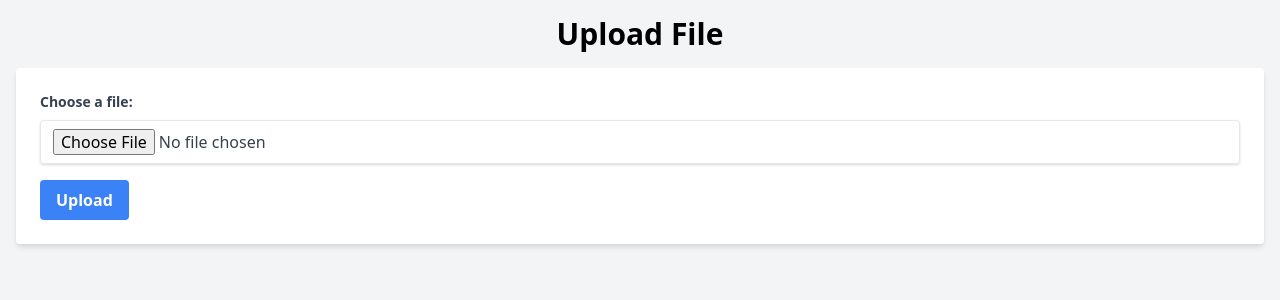
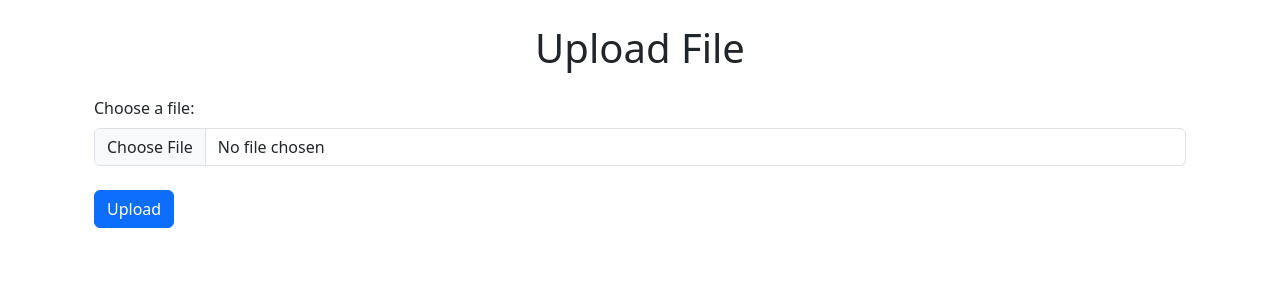
Before and after one commit to kbazant/file-share, a Flask app: page / in a window 1280 px wide. Shown: the top 300 px of the page. Run offline with Flask 3, Linux system fonts and the light colour scheme.

Commit message:
replaced Tailwaind framework with Bootstrap

```diff
--- a/templates/index.html
+++ b/templates/index.html
@@ -5,7 +5,7 @@
     <meta charset="UTF-8">
     <meta name="viewport" content="width=device-width, initial-scale=1.0">
     <title>File Upload</title>
-    <link rel="stylesheet" href="https://cdnjs.cloudflare.com/ajax/libs/tailwindcss/2.2.19/tailwind.min.css">
+    <link rel="stylesheet" href="https://cdn.jsdelivr.net/npm/bootstrap@5.3.0/dist/css/bootstrap.min.css">
     <script>
         function copyToClipboard() {
             var copyText = document.getElementById("shareLink");
@@ -24,36 +24,33 @@
         <h1 class="text-3xl font-bold text-center mb-4">Upload File</h1>
         <form method="post" action="/upload" enctype="multipart/form-data" class="bg-white p-6 rounded shadow-md">
             <div class="mb-4">
-                <label class="block text-gray-700 text-sm font-bold mb-2" for="file">Choose a file:</label>
-                <input type="file" name="file" id="file"
-                    class="shadow appearance-none border rounded w-full py-2 px-3 text-gray-700 leading-tight focus:outline-none focus:shadow-outline">
+                <label class="form-label" for="file">Choose a file:</label>
+                <input type="file" name="file" id="file" class="form-control">
             </div>
-            <div class="flex items-center justify-between">
-                <button type="submit"
-                    class="bg-blue-500 hover:bg-blue-700 text-white font-bold py-2 px-4 rounded focus:outline-none focus:shadow-outline">Upload</button>
+            <div class="d-flex justify-content-between">
+                <button type="submit" class="btn btn-primary">Upload</button>
             </div>
         </form>
         {% if error %}
-        <div class="mt-4 p-4 bg-red-100 border-t-4 border-red-500 rounded-b text-red-900 shadow-md" role="alert">
-            <div class="flex">
+        <div class="mt-4 p-4 bg-red-100 border border-red-500 rounded text-red-900 shadow-md" role="alert">
+            <div class="d-flex">
                 <div>
-                    <p class="font-bold">Error</p>
+                    <p class="font-weight-bold">Error</p>
                     <p class="text-sm">{{ error }}</p>
                 </div>
             </div>
         </div>
         {% endif %}
         {% if link %}
-        <div class="mt-4 p-4 bg-green-100 border-t-4 border-green-500 rounded-b text-green-900 shadow-md" role="alert">
-            <div class="flex">
+        <div class="mt-4 p-4 bg-green-100 border border-green-500 rounded text-green-900 shadow-md" role="alert">
+            <div class="d-flex">
                 <div>
-                    <p class="font-bold">File uploaded successfully!</p>
-                    <p class="text-sm">Access it <a href="{{ link }}" class="text-blue-500 underline">here</a>.</p>
+                    <p class="font-weight-bold">File uploaded successfully!</p>
+                    <p class="text-sm">Access it <a href="{{ link }}"
+                            class="text-blue-500 text-decoration-underline">here</a>.</p>
                     <p class="text-sm">Link valid until: {{ expiry_time }}</p>
                     <input type="hidden" value="{{ link }}" id="shareLink" readonly>
-                    <button onclick="copyToClipboard()"
-                        class="bg-blue-500 hover:bg-blue-700 text-white font-bold py-2 px-4 rounded focus:outline-none focus:shadow-outline mt-2">Copy
-                        Link</button>
+                    <button onclick="copyToClipboard()" class="btn btn-primary mt-2">Copy Link</button>
                 </div>
             </div>
         </div>
```
Also changed, not shown: 1 other file.
